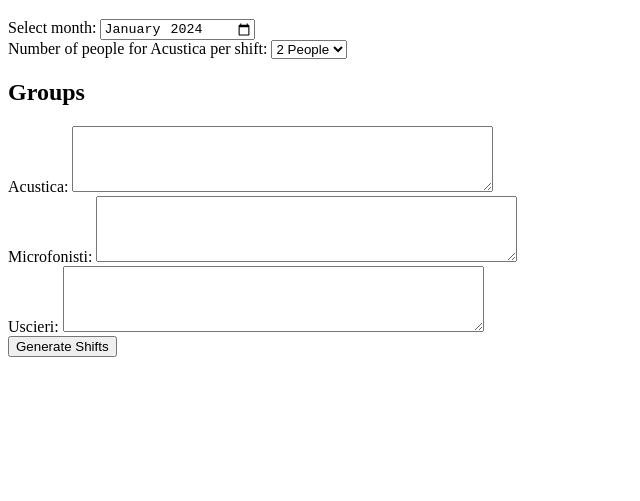
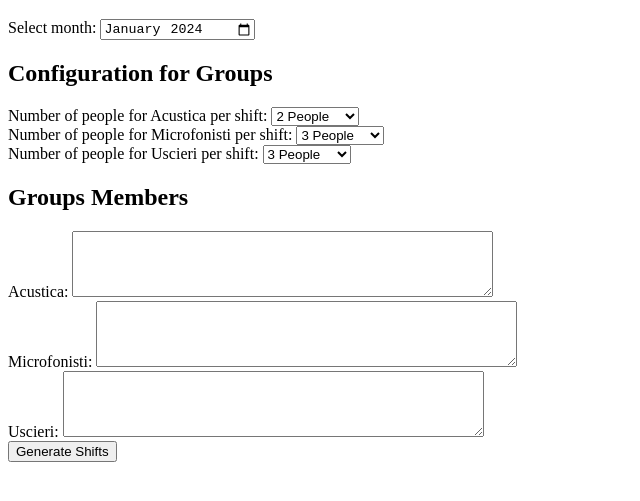
Before and after one commit to Gio08/ShiftGeneratorWeb, a plain HTML site: page index.html in a window 1280 px wide. Shown: the part 61-562 px from the top of the page, without its empty margins (0-640 px from the left). Drawn offline with Linux system fonts and the light colour scheme.

Commit message:
Added the ability to select the number of people for each group, even 0 so as not to generate shfts for that group

```diff
--- a/index.html
+++ b/index.html
@@ -13,18 +13,40 @@
         <input type="month" id="month" name="month" value="2024-01" onchange="updateShiftDays()">
     </div>
 
-    <!-- Section to configure the number of people for Acustica shifts -->
+    <!-- Section to configure the number of people for each group per shift -->
     <div>
-        <label for="acustica-count">Number of people for Acustica per shift:</label>
-        <select id="acustica-count" name="acustica-count">
-            <option value="1">1 Person</option>
-            <option value="2" selected>2 People</option>
-        </select>
+        <h2>Configuration for Groups</h2>
+        <div>
+            <label for="acustica-count">Number of people for Acustica per shift:</label>
+            <select id="acustica-count" name="acustica-count">
+                <option value="0">0 (No shift)</option>
+                <option value="1">1 Person</option>
+                <option value="2" selected>2 People</option>
+            </select>
+        </div>
+        <div>
+            <label for="microfonisti-count">Number of people for Microfonisti per shift:</label>
+            <select id="microfonisti-count" name="microfonisti-count">
+                <option value="0">0 (No shift)</option>
+                <option value="1">1 Person</option>
+                <option value="2">2 People</option>
+                <option value="3" selected>3 People</option>
+            </select>
+        </div>
+        <div>
+            <label for="uscieri-count">Number of people for Uscieri per shift:</label>
+            <select id="uscieri-count" name="uscieri-count">
+                <option value="0">0 (No shift)</option>
+                <option value="1">1 Person</option>
+                <option value="2">2 People</option>
+                <option value="3" selected>3 People</option>
+            </select>
+        </div>
     </div>
 
     <!-- Section to input group members -->
     <div>
-        <h2>Groups</h2>
+        <h2>Groups Members</h2>
         <div>
             <label for="acustica">Acustica:</label>
             <textarea id="acustica" name="acustica" rows="4" cols="50"></textarea>
--- a/shifts.js
+++ b/shifts.js
@@ -30,7 +30,10 @@ function generateShifts() {
     const year = new Date(monthYear).getFullYear();
     const daysInMonth = new Date(year, month, 0).getDate();
 
-    const acusticaCount = parseInt(document.getElementById('acustica-count').value); // Get the number of people for Acustica
+    const acusticaCount = parseInt(document.getElementById('acustica-count').value);
+    const microfonistiCount = parseInt(document.getElementById('microfonisti-count').value);
+    const uscieriCount = parseInt(document.getElementById('uscieri-count').value);
+
     const acustica = document.getElementById('acustica').value.trim().split('\n');
     const microfonisti = document.getElementById('microfonisti').value.trim().split('\n');
     const uscieri = document.getElementById('uscieri').value.trim().split('\n');
@@ -52,10 +55,9 @@ function generateShifts() {
                 const exceptions = new Set(document.getElementById(`exception_${formattedDate}`).value.trim().split('\n').filter(Boolean));
                 const alreadyAssigned = new Set();
 
-                // Use acusticaCount for the number of people in the Acustica group
-                const acusticaAssigned = balancedAssignRandom(acustica, shiftCount.acustica, exceptions, alreadyAssigned, acusticaCount);
-                const microfonistiAssigned = balancedAssignRandom(microfonisti, shiftCount.microfonisti, exceptions, alreadyAssigned, 3);
-                const uscieriAssigned = balancedAssignRandom(uscieri, shiftCount.uscieri, exceptions, alreadyAssigned, 3);
+                const acusticaAssigned = acusticaCount > 0 ? balancedAssignRandom(acustica, shiftCount.acustica, exceptions, alreadyAssigned, acusticaCount) : [];
+                const microfonistiAssigned = microfonistiCount > 0 ? balancedAssignRandom(microfonisti, shiftCount.microfonisti, exceptions, alreadyAssigned, microfonistiCount) : [];
+                const uscieriAssigned = uscieriCount > 0 ? balancedAssignRandom(uscieri, shiftCount.uscieri, exceptions, alreadyAssigned, uscieriCount) : [];
 
                 shifts.push({
                     date: formattedDate,
```
